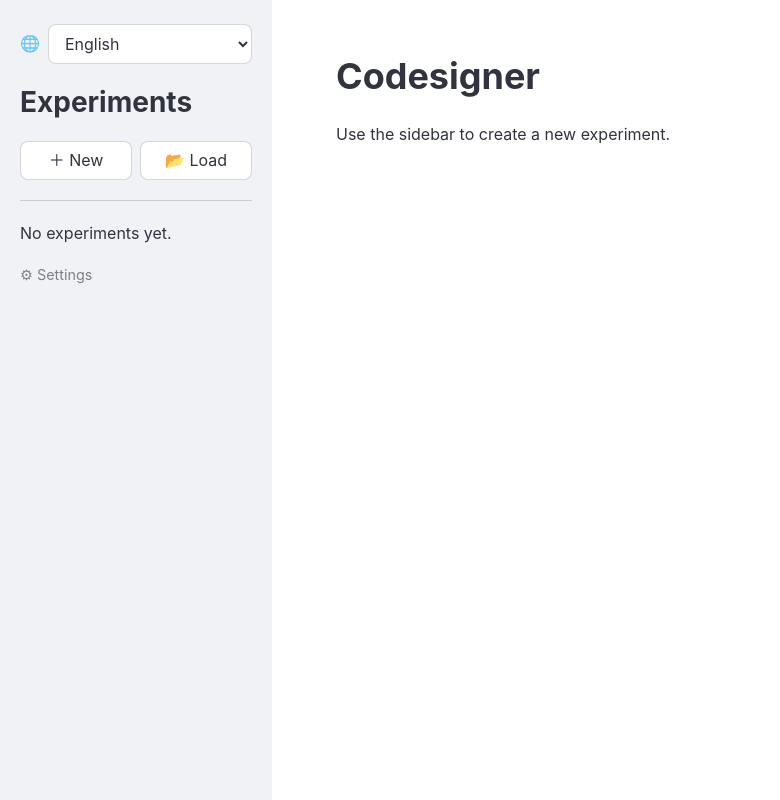
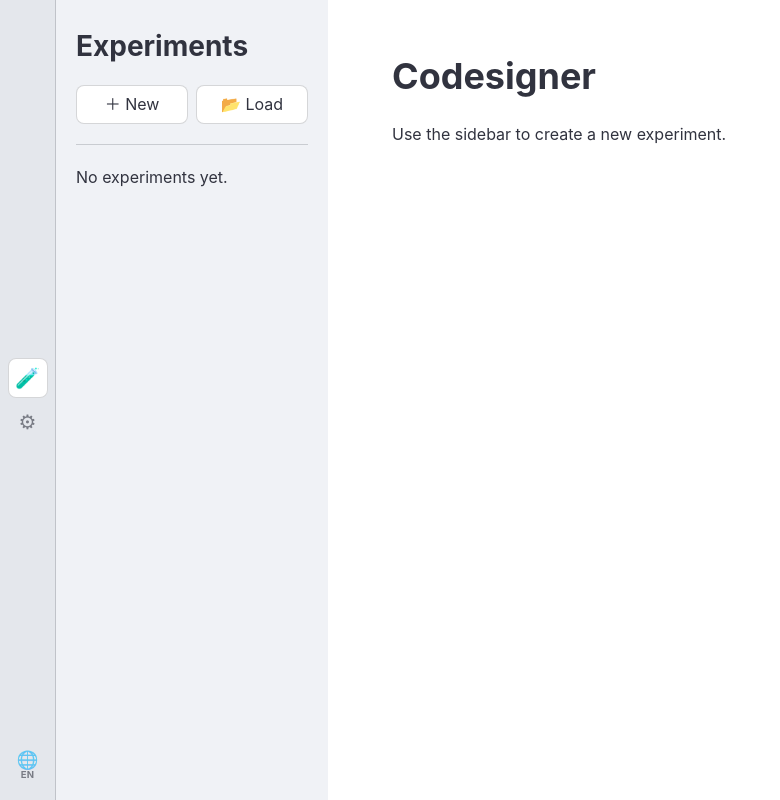
Before and after one commit to angrinord/codesigner, a Django app: page / in a window 1280 px wide. Shown: the whole page, without its empty margins (0-780 px from the left). Run offline with Django 5.2, Linux system fonts and the light colour scheme; data that the repository does not hold is empty.

Commit message:
starting to change up ui

```diff
--- a/config/settings.py
+++ b/config/settings.py
@@ -98,6 +98,7 @@ TEMPLATES = [
                 "django.contrib.auth.context_processors.auth",
                 "django.contrib.messages.context_processors.messages",
                 "ui.context_processors.sidebar_experiments",
+                "ui.context_processors.active_tab",
             ],
         },
     },
--- a/templates/base.html
+++ b/templates/base.html
@@ -9,27 +9,55 @@
     <script src="{% static 'ui/poll.js' %}" defer></script>
 </head>
 <body>
-    <nav class="sidebar">
-        <form class="locale" action="{% url 'set_language' %}" method="post">
+    <nav class="rail">
+        <div class="rail-tabs">
+            <a class="rail-icon{% if active_tab == 'experiments' %} active{% endif %}"
+               href="{% url 'ui:home' %}" title="{% translate 'Experiments' %}">
+                <span aria-hidden="true">🧪</span>
+                <span class="visually-hidden">{% translate "Experiments" %}</span>
+            </a>
+            <a class="rail-icon{% if active_tab == 'settings' %} active{% endif %}"
+               href="{% url 'ui:appearance' %}" title="{% translate 'Settings' %}">
+                <span aria-hidden="true">⚙</span>
+                <span class="visually-hidden">{% translate "Settings" %}</span>
+            </a>
+        </div>
+        {% get_current_language as CURRENT_LANGUAGE %}
+        <form class="locale" action="{% url 'set_language' %}" method="post" title="{% translate 'Language' %}">
             {% csrf_token %}
             <input type="hidden" name="next" value="{{ request.path }}">
-            <label for="language-select">🌐</label>
-            <select id="language-select" name="language" onchange="this.form.submit()">
-                {% get_current_language as CURRENT_LANGUAGE %}
+            <label for="language-select" aria-hidden="true">
+                <span class="locale-icon">🌐</span>
+                <span class="locale-code">{{ CURRENT_LANGUAGE|upper }}</span>
+            </label>
+            <select id="language-select" name="language" onchange="this.form.submit()" aria-label="{% translate 'Language' %}">
                 {% for code, label in LANGUAGES %}
                     <option value="{{ code }}"{% if code == CURRENT_LANGUAGE %} selected{% endif %}>{{ label }}</option>
                 {% endfor %}
             </select>
         </form>
+    </nav>
+    {% if active_tab == 'settings' %}
+        <nav class="sidebar">
+            <h1>{% translate "Settings" %}</h1>
+            <div class="tab-list">
+                <a class="tab{% if request.resolver_match.url_name == 'appearance' %} active{% endif %}"
+                   href="{% url 'ui:appearance' %}">{% translate "Appearance" %}</a>
+                <a class="tab{% if request.resolver_match.url_name == 'default_experiment_settings' %} active{% endif %}"
+                   href="{% url 'ui:default_experiment_settings' %}">{% translate "Default experiment settings" %}</a>
+            </div>
+        </nav>
+    {% else %}
+        <nav class="sidebar">
             <h1>{% translate "Experiments" %}</h1>
             <div class="actions">
                 <a class="btn btn-block" href="{% url 'ui:new_experiment' %}">{% translate "＋ New" %}</a>
                 <a class="btn btn-block" href="{% url 'ui:import_experiment' %}">{% translate "📂 Load" %}</a>
             </div>
             <hr>
-        <div class="experiment-list">
+            <div class="tab-list experiment-list">
                 {% for e in sidebar_experiments %}
-                <a class="btn btn-block{% if request.resolver_match.kwargs.pk == e.pk %} btn-primary{% endif %}"
+                    <a class="tab{% if request.resolver_match.kwargs.pk == e.pk %} active{% endif %}"
                        href="{% url 'ui:experiment_detail' e.pk %}">
                         {{ e.name }} <span class="exp-id">({{ e.identifier }})</span>{% if e.is_running %} <span class="spinner" title="{% translate 'Running' %}"></span>{% endif %}
                     </a>
@@ -37,10 +65,8 @@
                     <span class="placeholder">{% translate "No experiments yet." %}</span>
                 {% endfor %}
             </div>
-        <div class="nav-links">
-            <a href="{% url 'ui:global_settings' %}">{% translate "⚙ Settings" %}</a>
-        </div>
         </nav>
+    {% endif %}
     <main class="content">
         {% block content %}{% endblock %}
     </main>
--- a/ui/context_processors.py
+++ b/ui/context_processors.py
@@ -4,3 +4,12 @@ from .models import Experiment
 def sidebar_experiments(request):
     """Expose the saved experiments to every template, for the sidebar list."""
     return {"sidebar_experiments": Experiment.objects.all()}
+
+
+_SETTINGS_URL_NAMES = {"appearance", "default_experiment_settings"}
+
+
+def active_tab(request):
+    """Which icon-rail tab is selected, driving which inner sidebar renders."""
+    url_name = getattr(request.resolver_match, "url_name", None)
+    return {"active_tab": "settings" if url_name in _SETTINGS_URL_NAMES else "experiments"}
--- a/ui/static/ui/app.css
+++ b/ui/static/ui/app.css
@@ -14,6 +14,7 @@
     --green: #09ab3b;
     --red: #ff2b2b;
     --radius: 0.5rem;
+    --rail-bg: #e4e7ec;
     --font: "Source Sans Pro", "Source Sans 3", -apple-system, BlinkMacSystemFont,
             "Segoe UI", Roboto, sans-serif;
 }
@@ -30,7 +31,92 @@ body {
     font-size: 16px;
 }
 
-/* ── Sidebar ───────────────────────────────────────────────────────────── */
+/* ── Icon rail (outer, narrow — every top-level tab lives here) ──────────── */
+nav.rail {
+    width: 3.5rem;
+    flex-shrink: 0;
+    background: var(--rail-bg);
+    border-right: 1px solid var(--border);
+    /* Sticky + viewport height, independent of main.content's height: the
+       flex row would otherwise stretch the rail to match a tall page (lots
+       of charts/tables), centering its icons far below the visible fold. */
+    position: sticky;
+    top: 0;
+    height: 100vh;
+    display: flex;
+    flex-direction: column;
+    align-items: center;
+    justify-content: center;
+    padding: 1rem 0;
+}
+nav.rail .rail-tabs { display: flex; flex-direction: column; gap: 0.25rem; }
+nav.rail .rail-icon {
+    display: flex;
+    align-items: center;
+    justify-content: center;
+    width: 2.5rem;
+    height: 2.5rem;
+    border-radius: var(--radius);
+    font-size: 1.25rem;
+    color: var(--muted);
+    text-decoration: none;
+}
+nav.rail .rail-icon:hover { background: rgba(49, 51, 63, 0.08); color: var(--text); }
+nav.rail .rail-icon.active { background: var(--bg); color: var(--primary); box-shadow: inset 0 0 0 1px var(--border); }
+/* Language switcher: a native <select> transparently overlaid on the globe
+   icon, so the rail stays icon-only while the control stays fully clickable
+   and its options keep showing the full language names. Pinned to the
+   bottom of the rail, independent of the centered tab group above. */
+nav.rail .locale {
+    position: absolute;
+    bottom: 1rem;
+    left: 50%;
+    transform: translateX(-50%);
+    width: 2.5rem;
+    border-radius: var(--radius);
+    color: var(--muted);
+}
+nav.rail .locale:hover { background: rgba(49, 51, 63, 0.08); color: var(--text); }
+nav.rail .locale label {
+    pointer-events: none;
+    display: flex;
+    flex-direction: column;
+    align-items: center;
+    justify-content: center;
+    gap: 0.05rem;
+    padding: 0.3rem 0;
+}
+nav.rail .locale .locale-icon { font-size: 1.1rem; line-height: 1; }
+/* The current language code (EN/DE/ES) — the ISO abbreviation, recognizable
+   to speakers of each language regardless of the UI's own language — stays
+   visible at all times, not just on hover/focus. */
+nav.rail .locale .locale-code {
+    font-size: 0.6rem;
+    font-weight: 700;
+    letter-spacing: 0.02em;
+    line-height: 1;
+}
+nav.rail .locale select {
+    position: absolute;
+    inset: 0;
+    width: 100%;
+    height: 100%;
+    opacity: 0;
+    border: none;
+    padding: 0;
+    cursor: pointer;
+}
+.visually-hidden {
+    position: absolute;
+    width: 1px; height: 1px;
+    padding: 0; margin: -1px;
+    overflow: hidden;
+    clip: rect(0, 0, 0, 0);
+    white-space: nowrap;
+    border: 0;
+}
+
+/* ── Sidebar (inner — contents depend on the active rail tab) ───────────── */
 nav.sidebar {
     width: 17rem;
     flex-shrink: 0;
@@ -40,14 +126,35 @@ nav.sidebar {
     flex-direction: column;
     gap: 1rem;
 }
-nav.sidebar .locale { display: flex; align-items: center; gap: 0.5rem; color: var(--muted); }
 nav.sidebar h1 { font-size: 1.75rem; font-weight: 700; }
 nav.sidebar .actions { display: flex; gap: 0.5rem; }
 nav.sidebar hr { border: none; border-top: 1px solid var(--border); margin: 0.25rem 0; }
-nav.sidebar .experiment-list { display: flex; flex-direction: column; gap: 0.5rem; }
 nav.sidebar .nav-links { display: flex; flex-direction: column; gap: 0.4rem; }
 nav.sidebar .nav-links a { font-size: 0.9rem; color: var(--muted); text-decoration: none; }
 nav.sidebar .nav-links a:hover { color: var(--primary); }
+
+/* Vertical tab list — sidebar navigation (experiment list, settings
+   subcategories): a flat left-accent style rather than boxed buttons, shared
+   by any list of same-level, mutually-exclusive destinations. */
+.tab-list { display: flex; flex-direction: column; gap: 0.125rem; }
+.tab-list .tab {
+    display: flex;
+    align-items: center;
+    gap: 0.5rem;
+    padding: 0.5rem 0.75rem;
+    border-radius: var(--radius);
+    border-left: 3px solid transparent;
+    color: var(--text);
+    text-decoration: none;
+    font-size: 0.95rem;
+}
+.tab-list .tab:hover { background: rgba(49, 51, 63, 0.06); }
+.tab-list .tab.active {
+    background: rgba(255, 75, 75, 0.08);
+    border-left-color: var(--primary);
+    color: var(--primary);
+    font-weight: 600;
+}
 
 /* ── Main content (Streamlit "wide" layout) ───────────────────────────── */
 main.content {
--- a/ui/urls.py
+++ b/ui/urls.py
@@ -7,7 +7,7 @@ app_name = "ui"
 urlpatterns = [
     path("", views.home, name="home"),
     path("healthz/", views.healthz, name="healthz"),
-    path("settings/", views.global_settings, name="global_settings"),
+    path("settings/appearance/", views.appearance, name="appearance"),
     path("settings/experiment-defaults/", views.default_experiment_settings, name="default_experiment_settings"),
     path("experiments/new/", views.new_experiment, name="new_experiment"),
     path("experiments/import/", views.import_experiment, name="import_experiment"),
--- a/ui/views.py
+++ b/ui/views.py
@@ -246,9 +246,9 @@ def experiment_settings(request, pk):
     return render(request, "ui/experiment_settings.html", {"experiment": exp, "form": form})
 
 
-def global_settings(request):
-    """Global settings landing page (currently just links to the defaults)."""
-    return render(request, "ui/global_settings.html", {})
+def appearance(request):
+    """Appearance settings (display/theme options; currently a placeholder)."""
+    return render(request, "ui/appearance.html", {})
 
 
 def default_experiment_settings(request):
```
Also changed, not shown: tests/ui/settings/test_settings_pages.py (+13 -7 lines), ui/templates/ui/appearance.html (added, +9 -0 lines), ui/templates/ui/global_settings.html (deleted, +0 -12 lines), locale/de/LC_MESSAGES/django.po, locale/es/LC_MESSAGES/django.po, 2 other files. Lines whose indentation alone changed are shown as unchanged.
